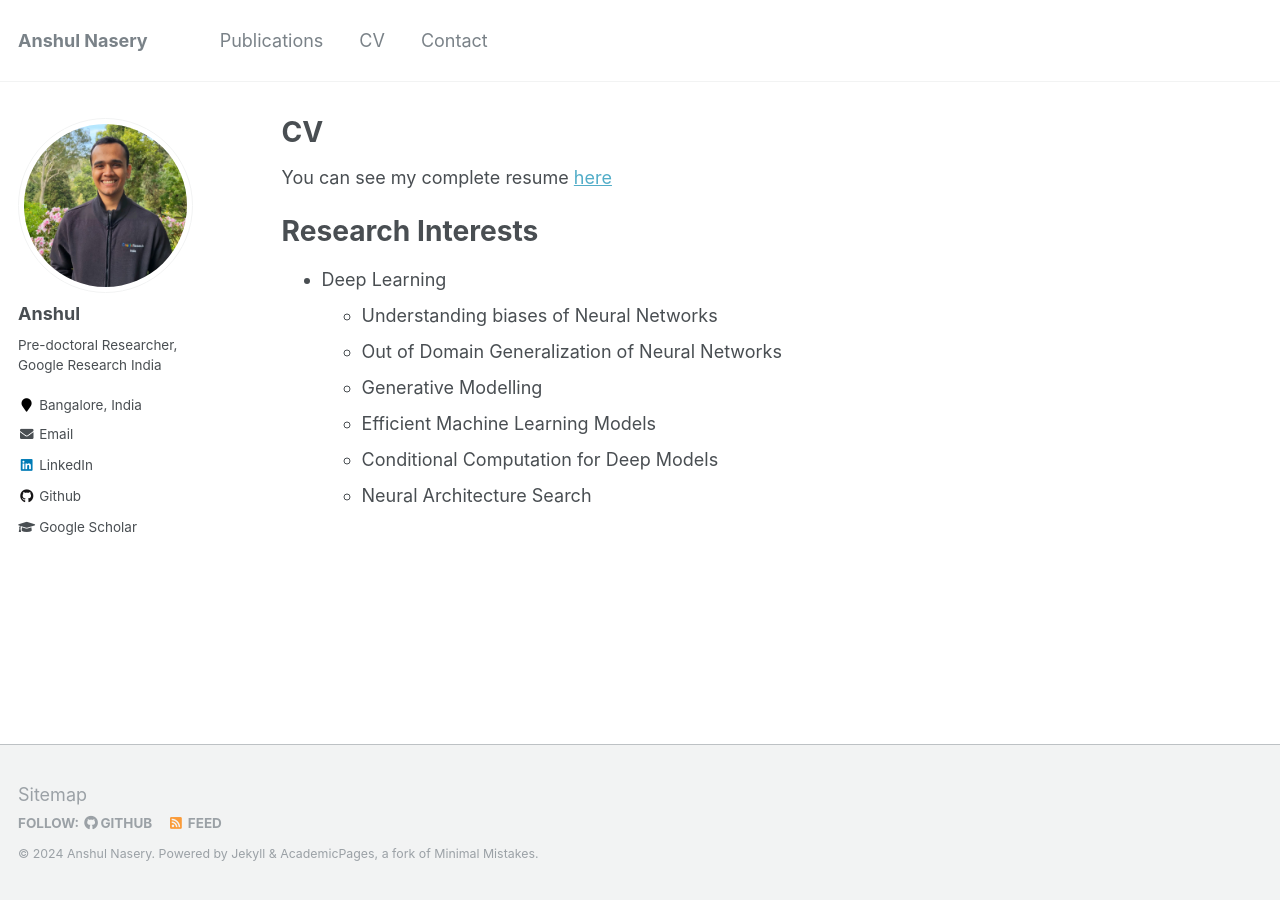
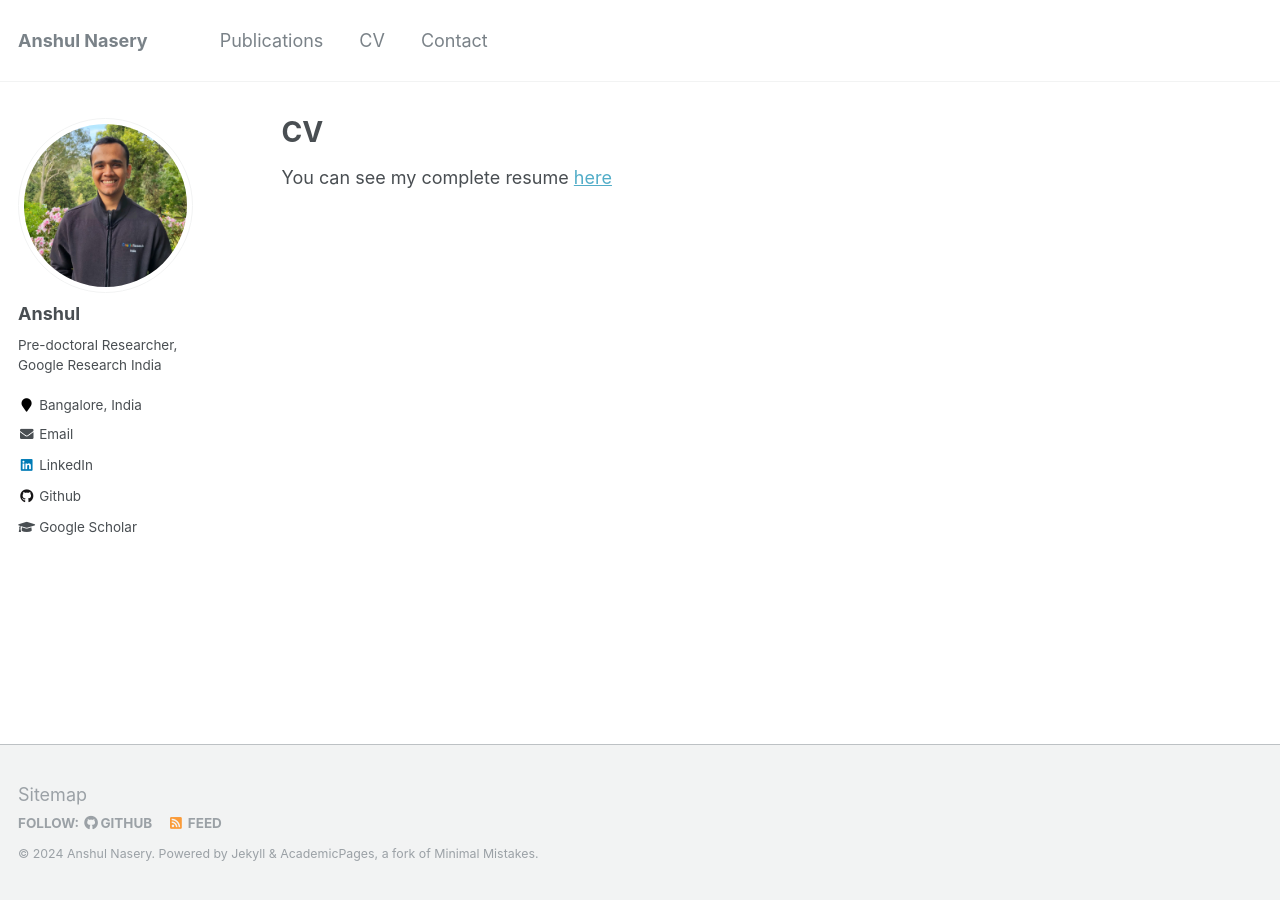
Before and after one commit to anshuln2/anshuln2.github.io, a Jekyll site: the page built from _pages/cv.md, in a window 1280 px wide. Built offline with Jekyll 4.4.1, drawn with Linux system fonts in a browser that asks for light colours.

Commit message:
Update cv.md

```diff
--- a/_pages/cv.md
+++ b/_pages/cv.md
@@ -10,13 +10,3 @@ redirect_from:
 {% include base_path %}
 
 You can see my complete resume [here](/files/cv.pdf)
-
-Research Interests
-======
-* Deep Learning
-  * Understanding biases of Neural Networks
-  * Out of Domain Generalization of Neural Networks
-  * Generative Modelling
-  * Efficient Machine Learning Models
-  * Conditional Computation for Deep Models
-  * Neural Architecture Search
```
